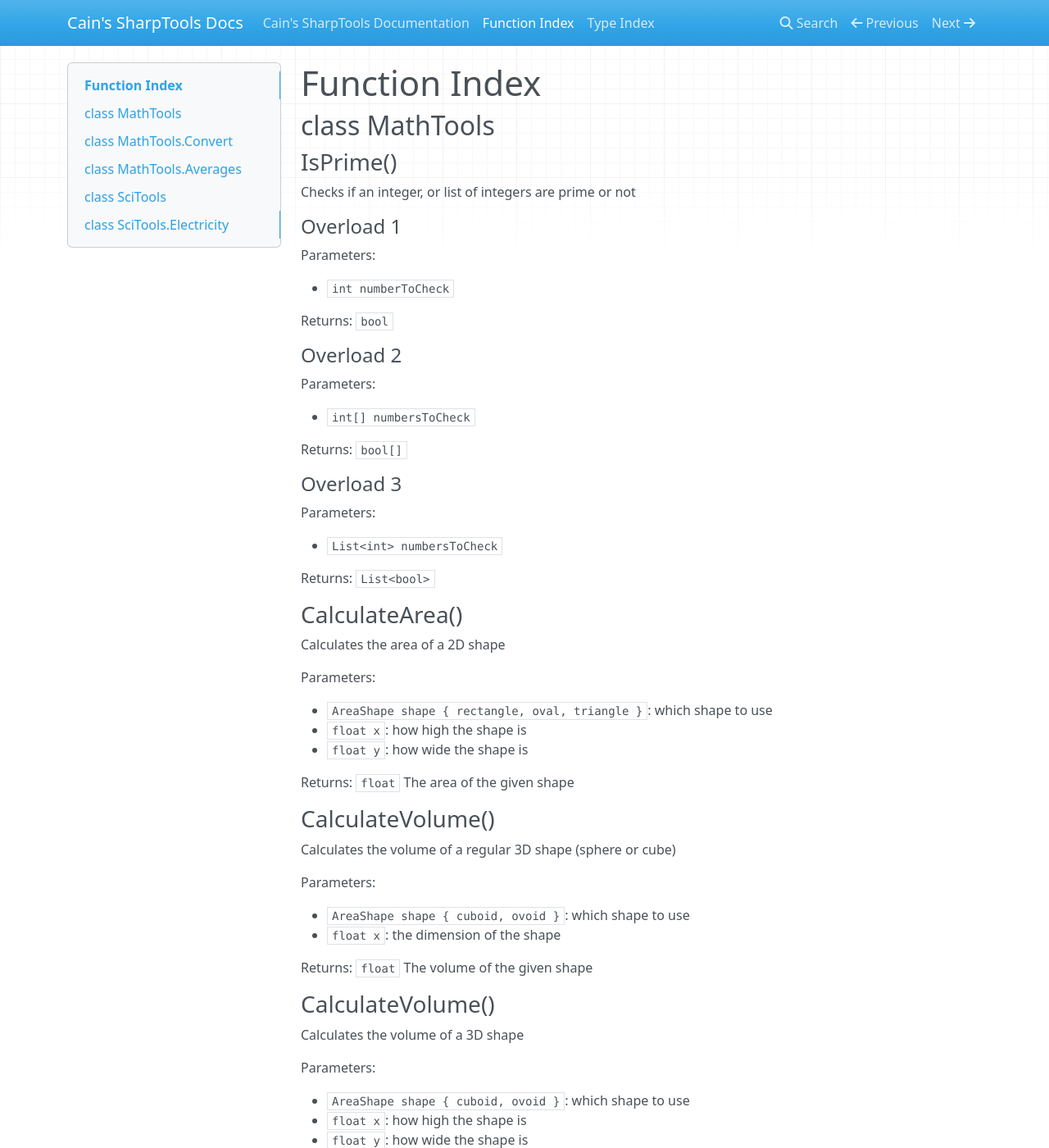
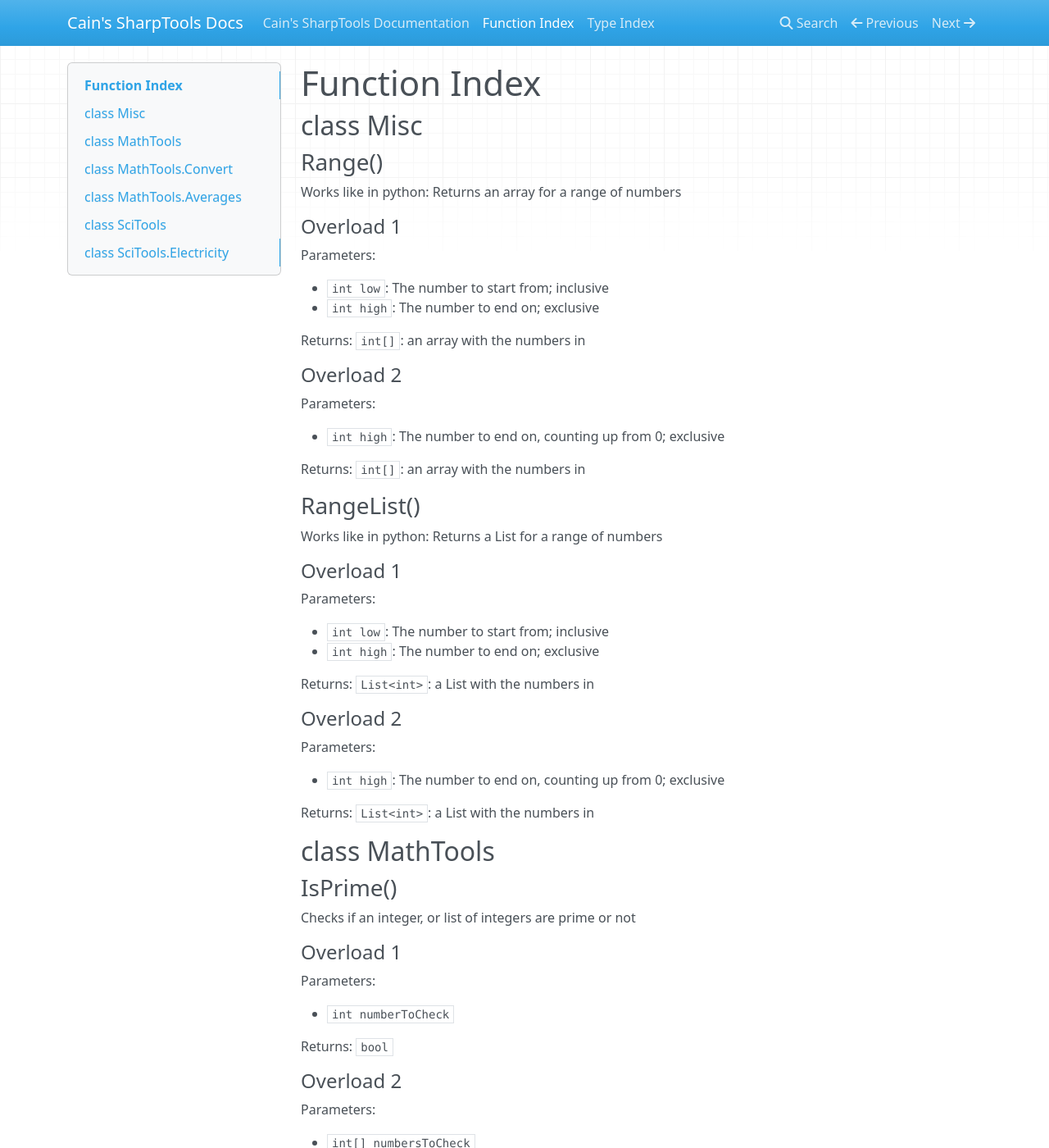
Before and after one commit to cainy-a/CainsSharpTools, an MkDocs documentation site: the page built from docs/functions.md, in a window 1280 px wide and 1400 px high. Shown: the whole window at 82% size. Built offline with MkDocs 1.6.1, drawn with Linux system fonts in a browser that asks for light colours; nearby versions of some CDN libraries.

Commit message:
Add Range() and RangeList()

```diff
--- a/docs/functions.md
+++ b/docs/functions.md
@@ -1,4 +1,39 @@
 # Function Index
+
+## class Misc
+
+### Range()
+Works like in python: Returns an array for a range of numbers
+#### Overload 1
+Parameters:
+
+- `int low`: The number to start from; inclusive
+- `int high`: The number to end on; exclusive
+
+Returns: `int[]`: an array with the numbers in
+#### Overload 2
+Parameters:
+
+- `int high`: The number to end on, counting up from 0; exclusive
+
+Returns: `int[]`: an array with the numbers in
+
+### RangeList()
+Works like in python: Returns a List for a range of numbers
+#### Overload 1
+Parameters:
+
+- `int low`: The number to start from; inclusive
+- `int high`: The number to end on; exclusive
+
+Returns: `List<int>`: a List with the numbers in
+#### Overload 2
+Parameters:
+
+- `int high`: The number to end on, counting up from 0; exclusive
+
+Returns: `List<int>`: a List with the numbers in
+
 
 ## class MathTools
 
```
Also changed, not shown: 3 other files.
